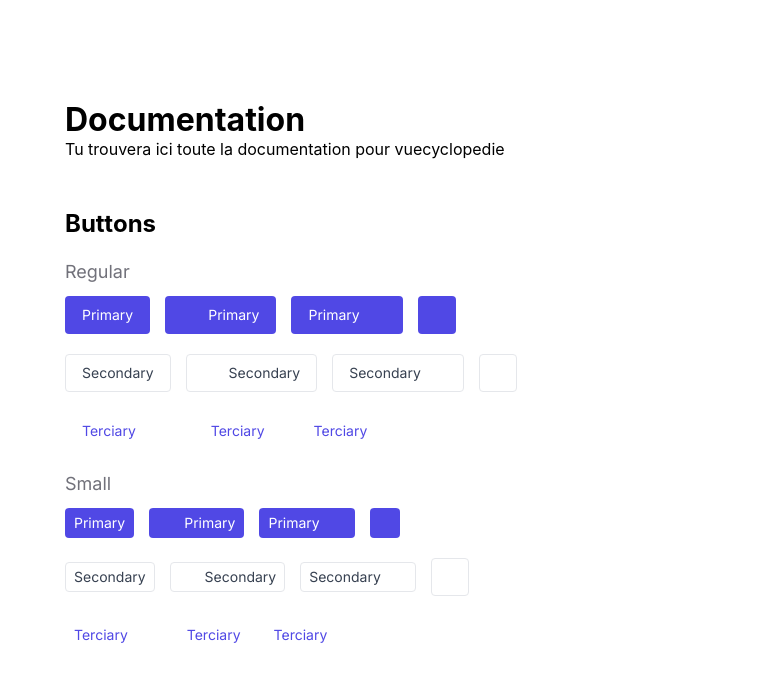
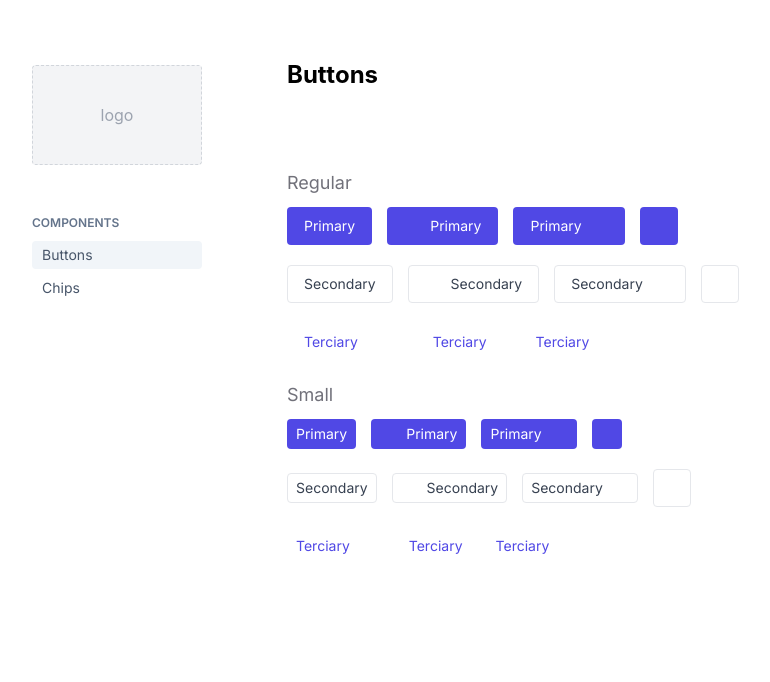
Before and after one commit to LePtiDev/vue-encyclopedia, a Vue app: page /button in a window 1280 px wide. Shown: the top 682 px of the page, without its empty margins (63-833 px from the left). Built offline with nearby package versions, Linux system fonts and the light colour scheme; some icons are missing.

Commit message:
add a nav

```diff
--- a/src/App.vue
+++ b/src/App.vue
@@ -1,92 +1,19 @@
 <template>
-    <div class="container-body">
-        <h1>Documentation</h1>
-        <p class="explication">Tu trouvera ici toute la documentation pour vuecyclopedie</p>
-        <h2>Buttons</h2>
-        <h3>Regular</h3>
-        <div class="row">
-            <en-button class="margin-element" type="primary" title="Primary"/>
-            <en-button class="margin-element" type="primary" title="Primary" iconsLeft="ti ti-plus"/>
-            <en-button class="margin-element" type="primary" title="Primary" iconsRight="ti ti-chevron-down"/>
-            <en-button type="primary-icon" icon="ti ti-dots-vertical"/>
-        </div>
-        <div class="row">
-            <en-button class="margin-element" type="secondary" title="Secondary"/>
-            <en-button class="margin-element" type="secondary" title="Secondary" iconsLeft="ti ti-plus"/>
-            <en-button class="margin-element" type="secondary" title="Secondary" iconsRight="ti ti-chevron-down"/>
-            <en-button type="secondary-icon" icon="ti ti-dots-vertical"/>
-        </div>
-        <div class="row">
-            <en-button class="margin-element" type="terciary" title="Terciary"/>
-            <en-button class="margin-element" type="terciary" title="Terciary" iconsLeft="ti ti-plus"/>
-            <en-button class="margin-element" type="terciary" title="Terciary" iconsRight="ti ti-chevron-down"/>
-            <en-button type="terciary-icon" icon="ti ti-dots-vertical"/>
-        </div>
-        <h3>Small</h3>
-        <div class="row">
-            <en-button class="margin-element" type="primary" small title="Primary"/>
-            <en-button class="margin-element" type="primary" small title="Primary" iconsLeft="ti ti-plus"/>
-            <en-button class="margin-element" type="primary" title="Primary" small iconsRight="ti ti-chevron-down"/>
-            <en-button type="primary-icon" small icon="ti ti-dots-vertical"/>
-        </div>
-        <div class="row">
-            <en-button class="margin-element" type="secondary" small title="Secondary"/>
-            <en-button class="margin-element" type="secondary" small title="Secondary" iconsLeft="ti ti-plus"/>
-            <en-button class="margin-element" type="secondary" title="Secondary" small iconsRight="ti ti-chevron-down"/>
-            <en-button type="secondary-icon" icon="ti ti-dots-vertical"/>
-        </div>
-        <div class="row">
-            <en-button class="margin-element" type="terciary" small title="Terciary"/>
-            <en-button class="margin-element" type="terciary" small title="Terciary" iconsLeft="ti ti-plus"/>
-            <en-button class="margin-element" type="terciary" title="Terciary" small iconsRight="ti ti-chevron-down"/>
-            <en-button type="terciary-icon" icon="ti ti-dots-vertical"/>
-        </div>
-    </div>
+  <div class="container-body">
+    <Nav/>
+    <router-view/>
+  </div>
 </template>
+<script>
+import Nav from '@/app/components/Nav.vue'
 
-<script>
-import EnButton from './components/actions/EnButton.vue'
 export default {
-    components: {
-        EnButton,
-    },
+  name: 'Home',
+  components: {
+    Nav
+  }
 }
 </script>
-
 <style lang="scss">
-body{
-    display: flex;
-    align-items: center;
-    justify-content: flex-start;
-}
-.container-body{
-    width: 80vw;
-    margin-left: 10vw;
-    padding-top: 100px;
-    h2{
-        margin-bottom: 20px;
-    }
-    h3{
-        margin-bottom: 10px;
-        color: #71717A;
-        font-family: Inter;
-        font-style: normal;
-        font-weight: normal;
-        font-size: 18px;
-        line-height: 28px;
-    }
-    p{
-        margin-bottom: 50px;
-    }
-    .row{
-        width: 100%;
-        display: flex;
-        align-items: center;
-        justify-content: flex-start;
-        margin-bottom: 20px;
-        .margin-element{
-            margin-right: 15px;
-        }
-    }
-}
+@import "@/app/scss/init.scss";
 </style>
--- /dev/null
+++ b/src/app/components/Nav.vue
@@ -0,0 +1,18 @@
+<template>
+  <div class="nav-app">
+    <div class="logo">
+      logo
+    </div>
+    <h4>components</h4>
+    <div class="list">
+        <router-link :class="$route.name === 'button' ? 'selected' : ''" class="link" to="/button">Buttons</router-link>
+        <router-link :class="$route.name === 'chips' ? 'selected' : ''" class="link" to="/chips">Chips</router-link>
+    </div>
+  </div>
+</template>
+
+<script>
+export default {
+  name: "nav",
+};
+</script>
--- /dev/null
+++ b/src/app/scss/general.scss
@@ -0,0 +1,7 @@
+
+
+
+
+.margin-element{
+  margin-right: 15px;
+}
--- /dev/null
+++ b/src/app/scss/init.scss
@@ -0,0 +1,8 @@
+
+
+@import '../../scss/init';
+
+@import "general.scss";
+@import "layout.scss";
+@import "text.scss";
+@import "nav.scss";
--- /dev/null
+++ b/src/app/scss/layout.scss
@@ -0,0 +1,21 @@
+
+body{
+  display: flex;
+  align-items: flex-start;
+  justify-content: flex-start;
+  padding: 0 100px;
+}
+
+.container-body {
+  padding-top: 60px;
+  padding-left: 250px;
+  display: flex;
+}
+
+.row {
+  width: 100%;
+  display: flex;
+  align-items: center;
+  justify-content: flex-start;
+  margin-bottom: 20px;
+}
--- /dev/null
+++ b/src/app/scss/nav.scss
@@ -0,0 +1,55 @@
+
+.nav-app{
+  position: absolute;
+  top: 15px;
+  left: 80px;
+  bottom: 15px;
+  min-width: 200px;
+  background: map-get($colors, white);
+  border-radius: 5px;
+  padding: 50px 15px 15px 15px;
+  .logo{
+    width: 100%;
+    height: 100px;
+    background-color: map-get($colors, cool-gray--100);
+    border: dashed 1px map-get($colors, cool-gray--300);
+    border-radius: 4px;
+    display: flex;
+    align-items: center;
+    justify-content: center;
+    color: map-get($colors , cool-gray--400);
+    margin-bottom: 50px;
+  }
+
+  h4{
+    margin: 20px 0 10px 0;
+    color: map-get($colors , blue-gray--500);
+    text-transform: uppercase;
+    @include text-xs---medium;
+  }
+
+  .list{
+    list-style: none;
+    display: flex;
+    flex-direction: column;
+    .link{
+      padding: 0;
+      padding: 4px 10px;
+      margin-bottom: 5px;
+      border-radius: 4px;
+      cursor: pointer;
+      text-decoration: none;
+      @include text-sm---regular;
+      color: map-get($colors , blue-gray--600);
+      &:hover{
+        background-color: map-get($colors , blue-gray--50);
+      }
+    }
+    .selected{
+      background-color: map-get($colors , blue-gray--100);
+      &:hover{
+        background-color: map-get($colors , blue-gray--100);
+      }
+    }
+  }
+}
--- /dev/null
+++ b/src/app/scss/text.scss
@@ -0,0 +1,16 @@
+
+h2{
+  margin-bottom: 80px;
+}
+h3{
+  margin-bottom: 10px;
+  color: #71717A;
+  font-family: Inter;
+  font-style: normal;
+  font-weight: normal;
+  font-size: 18px;
+  line-height: 28px;
+}
+p{
+  margin-bottom: 50px;
+}
--- a/src/main.js
+++ b/src/main.js
@@ -1,8 +1,10 @@
 import Vue from 'vue'
 import App from './App.vue'
+import router from './router'
 
 Vue.config.productionTip = false
 
 new Vue({
-  render: h => h(App),
+  router,
+  render: h => h(App)
 }).$mount('#app')
--- /dev/null
+++ b/src/router/index.js
@@ -0,0 +1,28 @@
+import Vue from 'vue'
+import VueRouter from 'vue-router'
+
+import ButtonView from '@/views/ButtonView.vue'
+import ChipsView from '@/views/ChipsView.vue'
+
+Vue.use(VueRouter)
+
+const routes = [
+  {
+    path: '/button',
+    name: 'button',
+    component: ButtonView,
+  },
+  {
+    path: '/chips',
+    name: 'chips',
+    component: ChipsView,
+  }
+]
+
+const router = new VueRouter({
+  mode: 'history',
+  base: process.env.BASE_URL,
+  routes
+})
+
+export default router
--- /dev/null
+++ b/src/views/ButtonView.vue
@@ -0,0 +1,54 @@
+<template>
+    <div class="container-component">
+        <h2>Buttons</h2>
+        <h3>Regular</h3>
+        <div class="row">
+            <en-button class="margin-element" type="primary" title="Primary"/>
+            <en-button class="margin-element" type="primary" title="Primary" iconsLeft="ti ti-plus"/>
+            <en-button class="margin-element" type="primary" title="Primary" iconsRight="ti ti-chevron-down"/>
+            <en-button type="primary-icon" icon="ti ti-dots-vertical"/>
+        </div>
+        <div class="row">
+            <en-button class="margin-element" type="secondary" title="Secondary"/>
+            <en-button class="margin-element" type="secondary" title="Secondary" iconsLeft="ti ti-plus"/>
+            <en-button class="margin-element" type="secondary" title="Secondary" iconsRight="ti ti-chevron-down"/>
+            <en-button type="secondary-icon" icon="ti ti-dots-vertical"/>
+        </div>
+        <div class="row">
+            <en-button class="margin-element" type="terciary" title="Terciary"/>
+            <en-button class="margin-element" type="terciary" title="Terciary" iconsLeft="ti ti-plus"/>
+            <en-button class="margin-element" type="terciary" title="Terciary" iconsRight="ti ti-chevron-down"/>
+            <en-button type="terciary-icon" icon="ti ti-dots-vertical"/>
+        </div>
+        <h3>Small</h3>
+        <div class="row">
+            <en-button class="margin-element" type="primary" small title="Primary"/>
+            <en-button class="margin-element" type="primary" small title="Primary" iconsLeft="ti ti-plus"/>
+            <en-button class="margin-element" type="primary" title="Primary" small iconsRight="ti ti-chevron-down"/>
+            <en-button type="primary-icon" small icon="ti ti-dots-vertical"/>
+        </div>
+        <div class="row">
+            <en-button class="margin-element" type="secondary" small title="Secondary"/>
+            <en-button class="margin-element" type="secondary" small title="Secondary" iconsLeft="ti ti-plus"/>
+            <en-button class="margin-element" type="secondary" title="Secondary" small iconsRight="ti ti-chevron-down"/>
+            <en-button type="secondary-icon" icon="ti ti-dots-vertical"/>
+        </div>
+        <div class="row">
+            <en-button class="margin-element" type="terciary" small title="Terciary"/>
+            <en-button class="margin-element" type="terciary" small title="Terciary" iconsLeft="ti ti-plus"/>
+            <en-button class="margin-element" type="terciary" title="Terciary" small iconsRight="ti ti-chevron-down"/>
+            <en-button type="terciary-icon" icon="ti ti-dots-vertical"/>
+        </div>
+    </div>
+</template>
+
+<script>
+import EnButton from '@/components/actions/EnButton.vue'
+
+export default {
+    name: "button-view",
+    components: {
+        EnButton,
+    },
+};
+</script>
--- /dev/null
+++ b/src/views/ChipsView.vue
@@ -0,0 +1,14 @@
+<template>
+    <div class="container-component">
+        <h2>Chips</h2>
+    </div>
+</template>
+
+<script>
+
+export default {
+    name: "button-view",
+    components: {
+    },
+};
+</script>
```
Also changed, not shown: package.json (+21 -19 lines), 1 other file (tests, documents, lock files or other folders).
